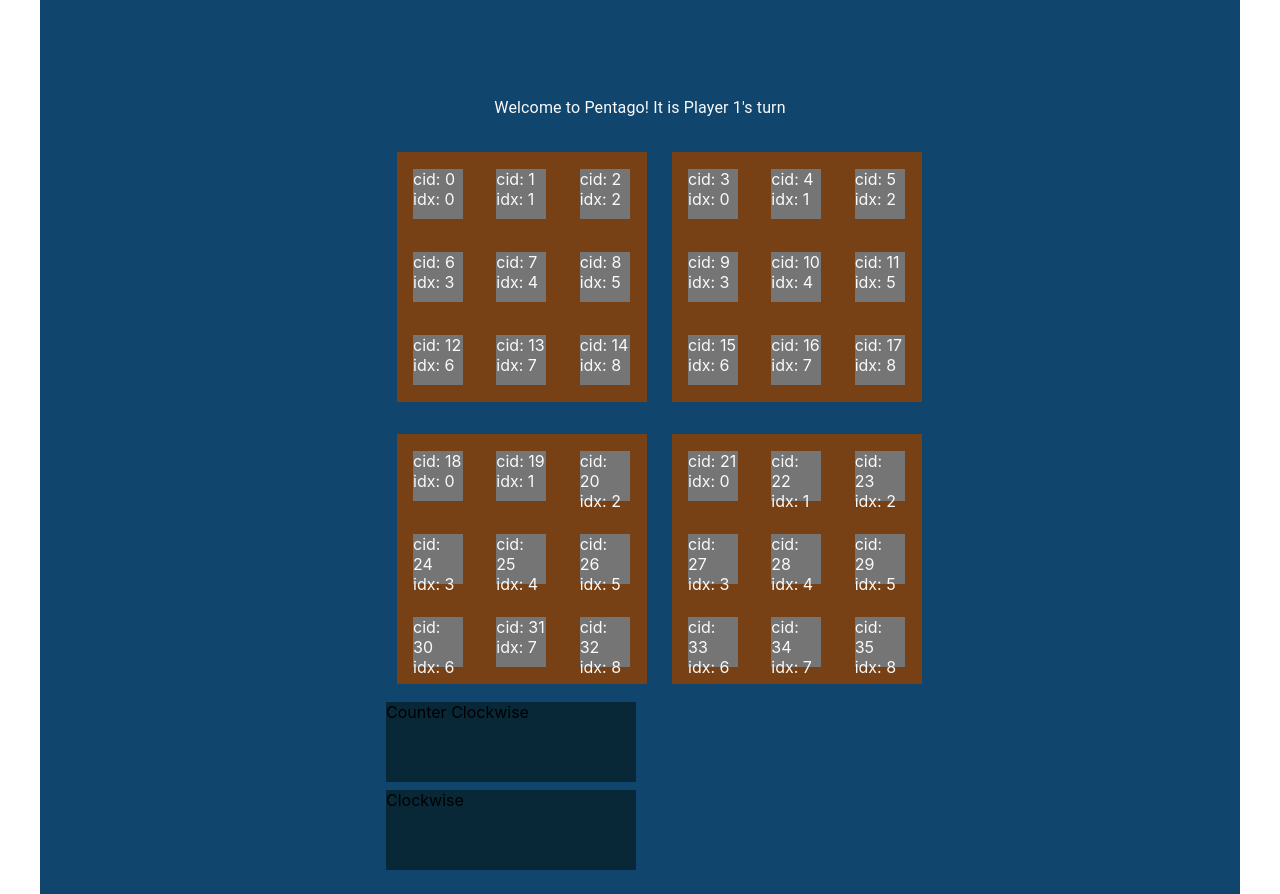
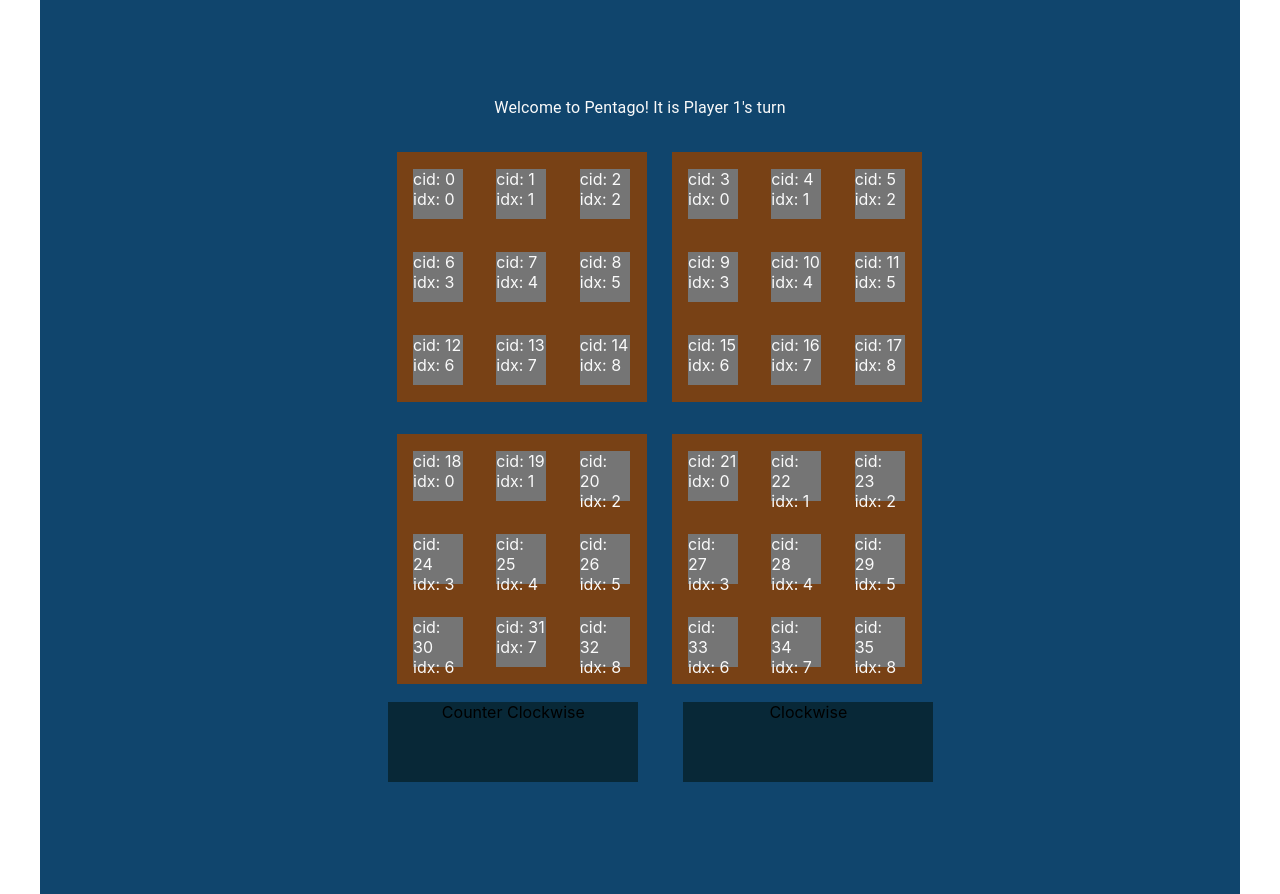
Before and after one commit to jwbcoon/CS-470-Pentago, a React (Create React App) app: page / in a window 1280 px wide. Built offline with nearby package versions, Linux system fonts and the light colour scheme.

Commit message:
added layout stuff to buttons

```diff
--- a/src/App.js
+++ b/src/App.js
@@ -1,6 +1,6 @@
 import './App.css';
 import {useRef, useState} from "react";
-import {arrayDims, attributes, cellAttrs, cellStyleVariants, rotateCtlButtonStyle} from "./utils/attrs";
+import {arrayDims, attributes, cellAttrs, cellStyleVariants, rotateCtlAttrs} from "./utils/attrs";
 import {Box, Container, Grid} from "@mui/material";
 import {Board} from "./comp/Board";
 import {MessageCenter} from "./comp/MessageCenter";
@@ -12,6 +12,7 @@
         const newCells = cells.slice();
         console.log(`Rotating quad ${quadCells[0].qid} ${clockwise ? 'clockwise' : 'counter clockwise'}`);
 
+        // array of coordinates associated with the quadCells such that the center element is the origin (0, 0)
         const coordinates = quadCells.map((cell, idx) => ({
                 startX: (idx) => idx % attributes.quadAttrs.columns - 1,
                 startY: (idx) => attributes.quadAttrs.columns - Math.floor(idx / attributes.quadAttrs.columns) - 2,
@@ -64,19 +65,19 @@
 
 
 
-  const [message, setMessage] = useState({
+  const [message, setMessage] = useState({ // message displayed in MessageCenter
       text: 'Welcome to Pentago! It is Player 1\'s turn',
       color: cellStyleVariants.win.color
   });
-  const [turnState, setTurnState] = useState({
+  const [turnState, setTurnState] = useState({ // set of bools defining the state of the game
       goPl1: true,
       selectQuad: false,
       doRotate: false
   });
-  const [selectors, setSelectors] = useState(initializeSelectors);
-  const [cells, setCells] = useState(initializeCells);
-  const [quads, setQuads] = useState(initializeQuads);
-  const inputRef = useRef(null);
+  const [selectors, setSelectors] = useState(initializeSelectors); // React component for highlighting quad choices
+  const [cells, setCells] = useState(initializeCells); // Data for tracking all 6x6 cells, must update to affect state
+  const [quads, setQuads] = useState(initializeQuads); // Data for tracking 3x3 quads of cells within the cells array, must update to affect state
+  const inputRef = useRef(null); // Reference for enabling keyboard input at all times
 
   const onClickQuadHandler = (quadCells, qid) => { //quadCells are an array of 9 objects whose 'cid' key corresponds
                                                     //to the index of that element within the cells array
@@ -236,7 +237,7 @@
                 />
             </Grid>
             <Grid item xs={1}>
-                <RotateCtl attrs={rotateCtlButtonStyle} onClickHandler={onClickRCTL}/>
+                <RotateCtl attrs={rotateCtlAttrs} onClickHandler={onClickRCTL}/>
             </Grid>
         </Grid>
     </Container>
--- a/src/comp/RotateCtl.js
+++ b/src/comp/RotateCtl.js
@@ -4,27 +4,20 @@
     const {attrs, onClickHandler} = props;
     const [leftBox, rightBox] = ['counter-clockwise', 'clockwise'];
     return (
-        <Grid container
-              sx={{
-                  gap: 1,
-                  alignItems: 'flex-end',
-                  justifyContent: 'space-between',
-                  direction: 'row'
-              }}
-        >
+        <Grid align='center' justifyContent='space-evenly' sx={{ ...attrs }} container>
             <Grid item
-                  xs={6}
+                  xs={2}
                   key={leftBox}
                   onClick={() => onClickHandler(leftBox)}
             >
-                <Box sx={{ ...attrs }}>Counter Clockwise</Box>
+                <Box sx={{ ...attrs.rotateCtlButtonStyle }}>Counter Clockwise</Box>
             </Grid>
             <Grid item
-                  xs={6}
+                  xs={1}
                   key={rightBox}
                   onClick={() => onClickHandler(rightBox)}
             >
-                <Box sx={{ ...attrs }}>Clockwise</Box>
+                <Box sx={{ ...attrs.rotateCtlButtonStyle }}>Clockwise</Box>
             </Grid>
         </Grid>
     )
--- a/src/utils/attrs.js
+++ b/src/utils/attrs.js
@@ -7,10 +7,18 @@
 const rotateCtlButtonStyle = {
     width: 250,
     height: 80,
+    borderWidth: 1,
     textColor: '#fafafa',
     backgroundColor: '#082837',
     borderColor: '#81d4fa'
-}
+};
+
+const rotateCtlAttrs = {
+    paddingRight: 20,
+    direction:'row',
+    gap: 10,
+    rotateCtlButtonStyle: rotateCtlButtonStyle
+};
 
 const cellStyleVariants = {
     empty: {
@@ -42,7 +50,7 @@
 };
 
 const quadAttrs = {
-    columns: 3,
+    columns: arrayDims.x / 2,
     width: 250,
     height: 250,
     direction: 'row',
@@ -54,12 +62,12 @@
 };
 
 const boardAttrs =  {
-    columns: 2,
+    columns: arrayDims.y / quadAttrs.columns,
     width: 550,
     height: 550,
     direction: 'row',
     alignItems: 'center',
-    justifyContent: 'center'
+    justifyContent: 'center',
 };
 
 const attributes = {
@@ -70,6 +78,7 @@
 
 export {
     arrayDims,
+    rotateCtlAttrs,
     rotateCtlButtonStyle,
     cellStyleVariants,
     boardAttrs,
```
